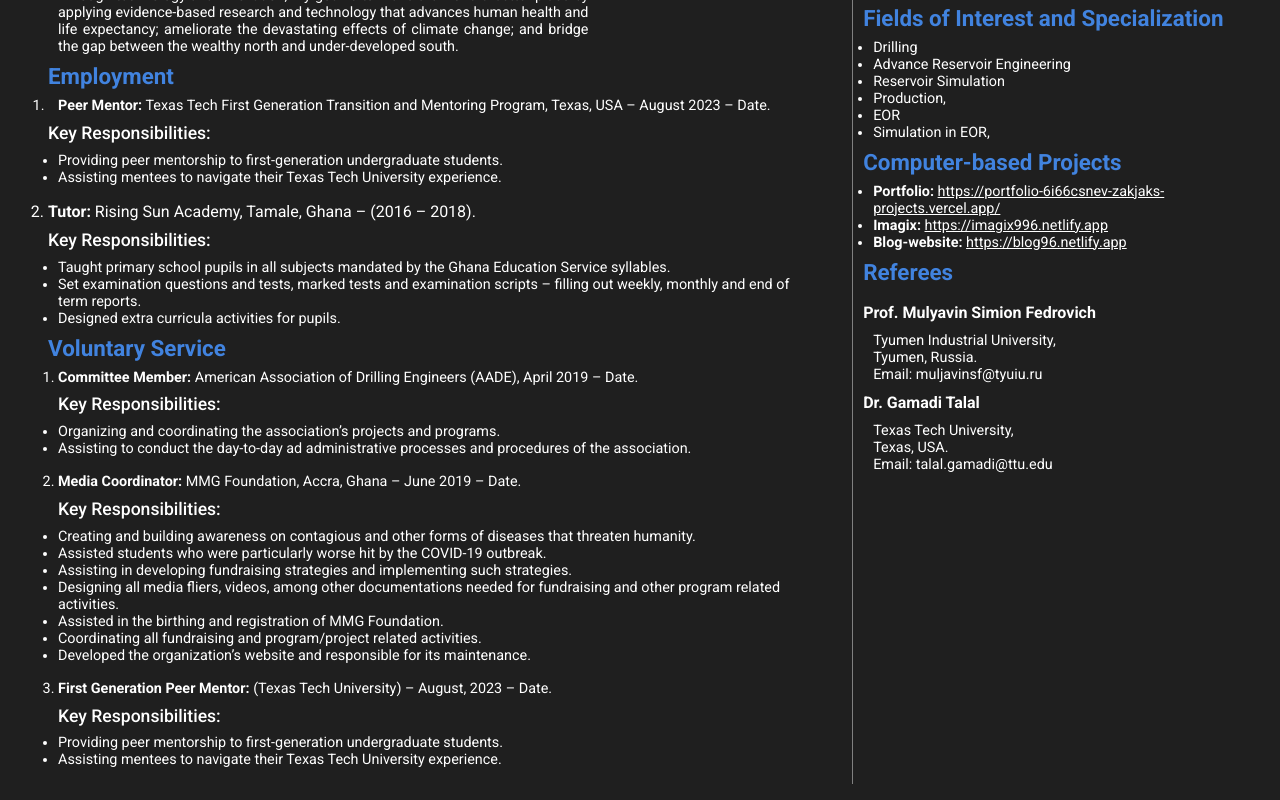
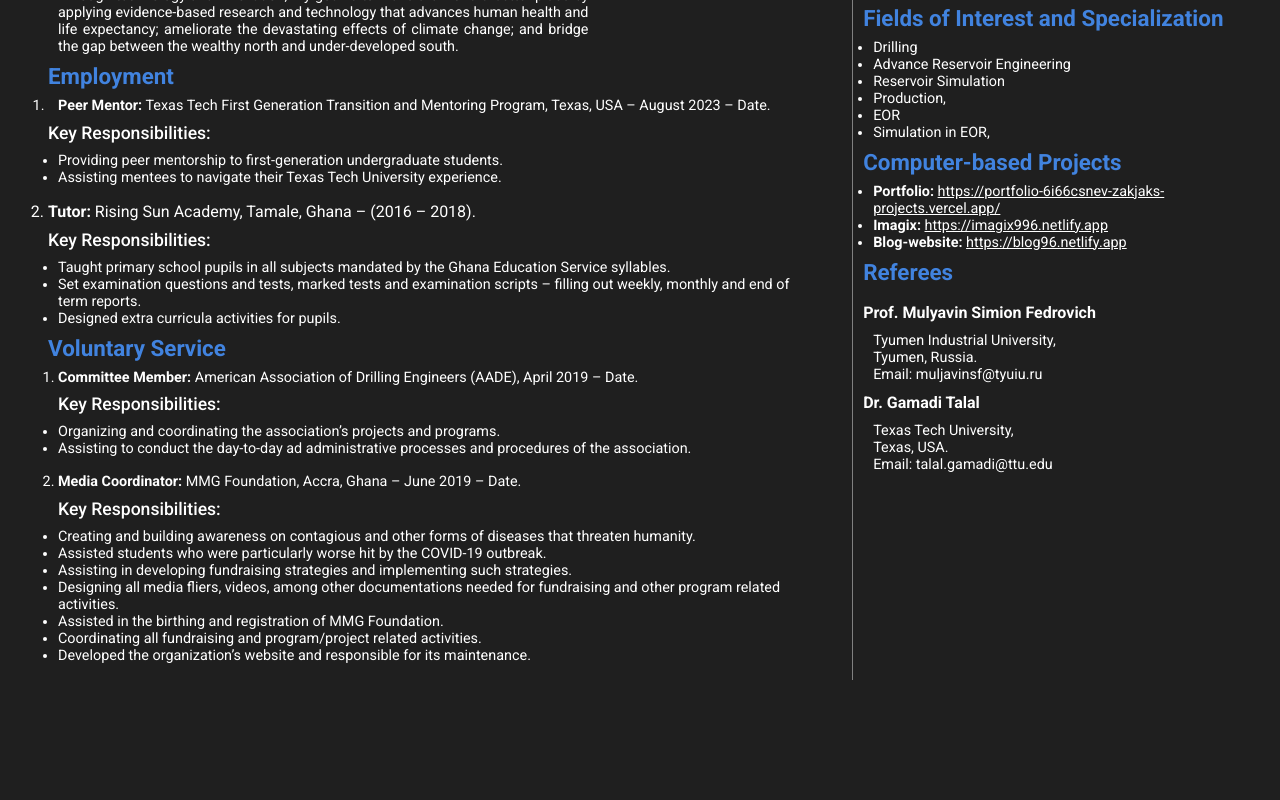
Before and after one commit to zakjak/my_cv, a plain HTML site: page index.html in a window 1280 px wide. Shown: the part 348-1148 px from the top of the page. After the commit the page ends 1044 px from the top, so only its background shows below. Drawn offline with Linux system fonts and the light colour scheme.

Commit message:
removed 1 of of the fields, which was duplicated, first gen

```diff
--- a/index.html
+++ b/index.html
@@ -114,14 +114,6 @@
                             <li>Coordinating all fundraising and program/project related activities.</li>
                             <li>Developed the organization’s website and responsible for its maintenance.</li>
                         </ul>
-                        <li class="gap">
-                            <strong>First Generation Peer Mentor:</strong> (Texas Tech University) – August, 2023 – Date.
-                        </li>
-                        <h3 class="sub_heading-text">Key Responsibilities:</h3>
-                        <ul class="sub_bullet">
-                            <li>Providing peer mentorship to first-generation undergraduate students.</li>
-                            <li>Assisting mentees to navigate their Texas Tech University experience.</li>
-                        </ul>
                     </ul>
                 </div>
 
```
